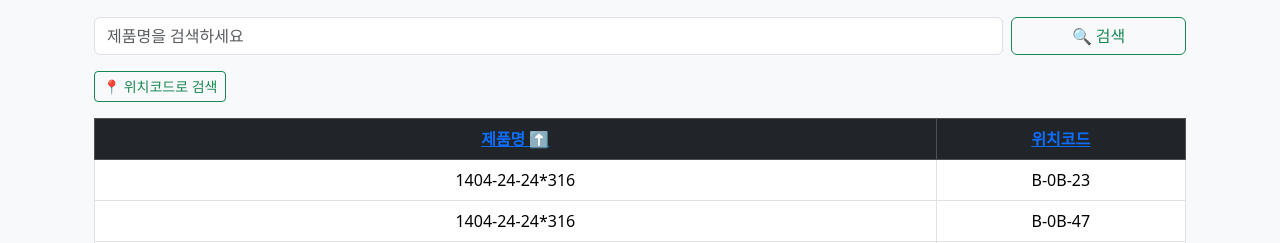
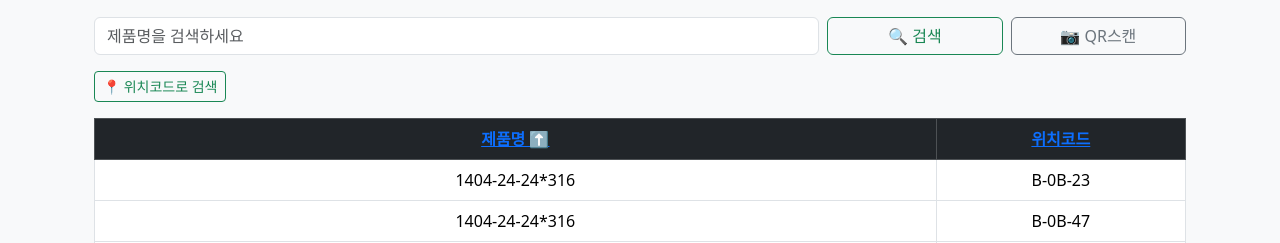
Before and after one commit to richardcho3566/warehouse-project, a Django app: page / in a window 1280 px wide. Shown: the part 170-413 px from the top of the page. Run offline with Django 5.2, Linux system fonts and the light colour scheme; a user stored in the database is signed in; data comes from the database, SQL or seed files in the repository.

Commit message:
QR코드 검색기능 테스트

```diff
--- a/inventory/templates/inventory/product_list.html
+++ b/inventory/templates/inventory/product_list.html
@@ -3,6 +3,10 @@
 {% block title %}제품 위치 조회{% endblock %}
 
 {% block content %}
+
+<!-- QR코드용 스크립트 CDN -->
+<script src="https://unpkg.com/html5-qrcode"></script>
+
 <div class="container my-4">
     <div class="d-flex justify-content-between align-items-center mb-3">
         <h2 class="mb-3 fs-6">📦 제품 위치 조회</h2>
@@ -12,14 +16,44 @@
         <p class="text-muted">👤 {{ user.username }} ({{ user.profile.grade }})</p>
     {% endif %}
 
+    <!-- 검색창 + QR 버튼 -->
     <form method="get" action="." class="row g-2 mb-3">
-        <div class="col-sm-10">
-            <input type="text" name="q" class="form-control" placeholder="제품명을 검색하세요" value="{{ request.GET.q }}">
+        <div class="col-sm-8">
+            <input type="text" id="search-input" name="q" class="form-control" placeholder="제품명을 검색하세요" value="{{ request.GET.q }}">
         </div>
         <div class="col-sm-2">
             <button type="submit" class="btn btn-outline-success w-100">🔍 검색</button>
         </div>
+        <div class="col-sm-2">
+            <button type="button" class="btn btn-outline-secondary w-100" onclick="startQR()">📷 QR스캔</button>
+        </div>
     </form>
+
+    <!-- QR 스캔 영역 -->
+    <div id="qr-reader" style="width: 300px; display: none; margin-bottom: 1rem;"></div>
+
+    <!-- 스캔 스크립트 -->
+    <script>
+      function startQR() {
+        const qrRegion = document.getElementById("qr-reader");
+        qrRegion.style.display = "block";
+
+        const html5QrCode = new Html5Qrcode("qr-reader");
+        html5QrCode.start({ facingMode: "environment" }, { fps: 10, qrbox: 250 },
+          qrCodeMessage => {
+            document.getElementById("search-input").value = qrCodeMessage;
+            document.querySelector("form").submit();
+            html5QrCode.stop();
+            qrRegion.style.display = "none";
+          },
+          errorMessage => {
+            // 무시 (계속 스캔)
+          }
+        ).catch(err => {
+          alert("카메라 접근 실패: " + err);
+        });
+      }
+    </script>
 
     <a href="{% url 'search_by_location' %}" class="btn btn-outline-success btn-sm">📍 위치코드로 검색</a>
 
@@ -28,7 +62,6 @@
             <a href="{% url 'add_product' %}" class="btn btn-outline-success btn-sm">+ 제품 등록</a>
             <a href="{% url 'download_csv' %}" class="btn btn-outline-success btn-sm">⬇️ CSV 다운로드</a>
         {% endif %}
-
         {% if user.profile.grade == "GRADE3" %}
             <a href="{% url 'upload_csv' %}" class="btn btn-outline-success btn-sm">📥 CSV 업로드</a>
             <a href="{% url 'manage_users' %}" class="btn btn-outline-danger btn-sm">👤 회원 등급 관리</a>
```
